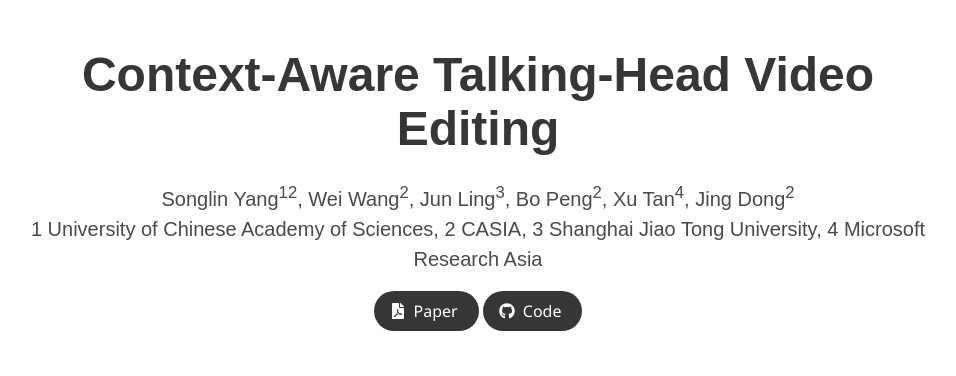
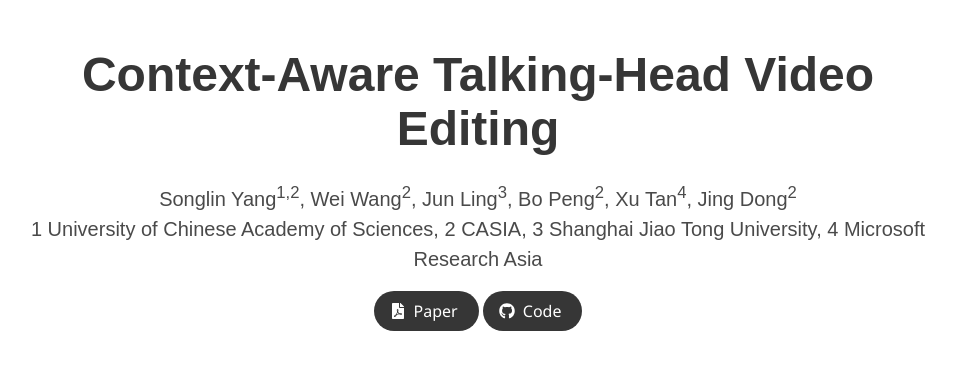
Before and after one commit to Songlin1998/THEdit, a Jekyll site: the page built from index.md, in a window 1280 px wide and 900 px high. Shown: the top 376 px of the window, without its empty margins (162-1118 px from the left). Built offline with Jekyll 4.4.1, drawn with Linux system fonts in a browser that asks for light colours; some web fonts are replaced.

```diff
--- a/index.md
+++ b/index.md
@@ -4,7 +4,7 @@ permalink: /
 
 title: Context-Aware Talking-Head Video Editing
 authors:
-    Songlin Yang<sup>1</sup><sup>2</sup>, Wei Wang<sup>2</sup>, Jun Ling<sup>3</sup>, Bo Peng<sup>2</sup>, Xu Tan<sup>4</sup>, Jing Dong<sup>2</sup>
+    Songlin Yang<sup>1,</sup><sup>2</sup>, Wei Wang<sup>2</sup>, Jun Ling<sup>3</sup>, Bo Peng<sup>2</sup>, Xu Tan<sup>4</sup>, Jing Dong<sup>2</sup>
 affiliations:
     1 University of Chinese Academy of Sciences, 2 CASIA, 3 Shanghai Jiao Tong University, 4 Microsoft Research Asia
 paper: https://arxiv.org/pdf/2308.00462.pdf
```
